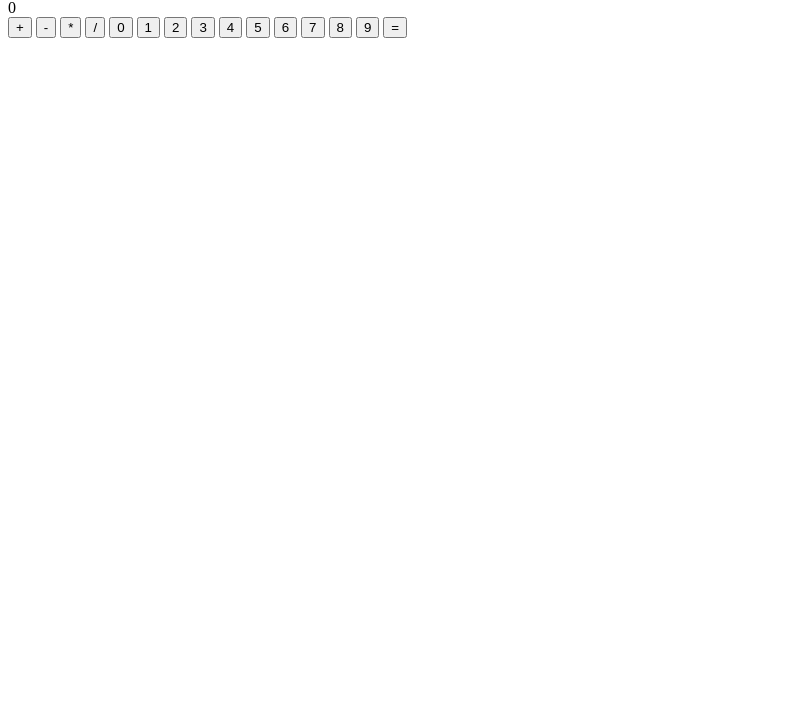
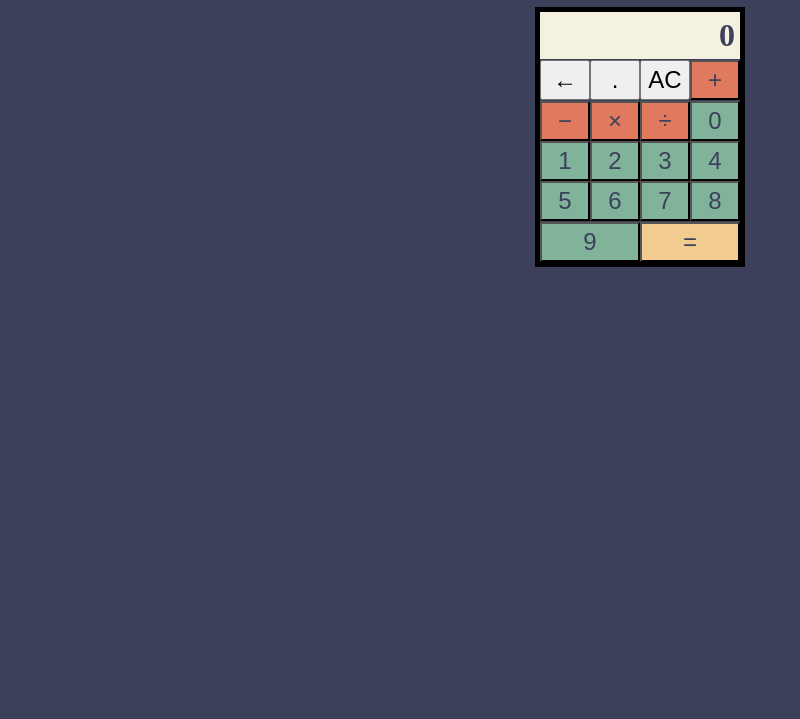
Before and after one commit to roberto-aleman/calculator, a website: page src/index.html in a window 1280 px wide. Shown: the part 81-800 px from the top of the page, without its empty margins (0-800 px from the left). Drawn offline with Linux system fonts and the light colour scheme.

Commit message:
style: add style to look like a calculator

```diff
--- a/src/index.html
+++ b/src/index.html
@@ -14,10 +14,15 @@
     </header>
     <div id="calculator">
       <div id="calculatorDisplay">0</div>
+      <div id="buttons">
+        <button type="button" id="backspace">←</button>
+        <button type="button" id="decimal">.</button>
+        <button type="button" id="allClear">AC</button>
+
         <button class="operator" type="button" id="addBtn">+</button>
-      <button class="operator" type="button" id="subtractBtn">-</button>
-      <button class="operator" type="button" id="multiplyBtn">*</button>
-      <button class="operator" type="button" id="divideBtn">/</button>
+        <button class="operator" type="button" id="subtractBtn">−</button>
+        <button class="operator" type="button" id="multiplyBtn">×</button>
+        <button class="operator" type="button" id="divideBtn">÷</button>
 
         <button class="operand" type="button">0</button>
         <button class="operand" type="button">1</button>
@@ -32,5 +37,6 @@
 
         <button id="equals" type="button">=</button>
       </div>
+    </div>
   </body>
 </html>
--- a/src/style.css
+++ b/src/style.css
@@ -0,0 +1,56 @@
+body {
+  display: flex;
+  flex-direction: column;
+  align-items: center;
+  background: #3d405b;
+}
+
+h1 {
+  color: #f4f1de;
+}
+
+button {
+  font-size: x-large;
+  flex-grow: 1;
+  width: 50px;
+  height: 40px;
+}
+
+#calculator {
+  width: 200px;
+  height: 250px;
+  display: flex;
+  border: thick solid;
+  flex-wrap: wrap;
+}
+
+#calculatorDisplay {
+  color: #3d405b;
+  background: #f4f1de;
+  font-size: xx-large;
+  font-weight: bold;
+  direction: rtl;
+  padding: 5px;
+  flex-basis: 100%;
+  height: fit-content;
+}
+
+#buttons {
+  display: flex;
+  flex-wrap: wrap;
+}
+
+#equals {
+  color: #3d405b;
+  background: #f2cc8f;
+}
+
+.operand {
+  color: #3d405b;
+  background: #81b29a;
+}
+
+.operator {
+  color: #3d405b;
+  background: #e07a5f;
+}
```
Lines whose indentation alone changed are shown as unchanged.
